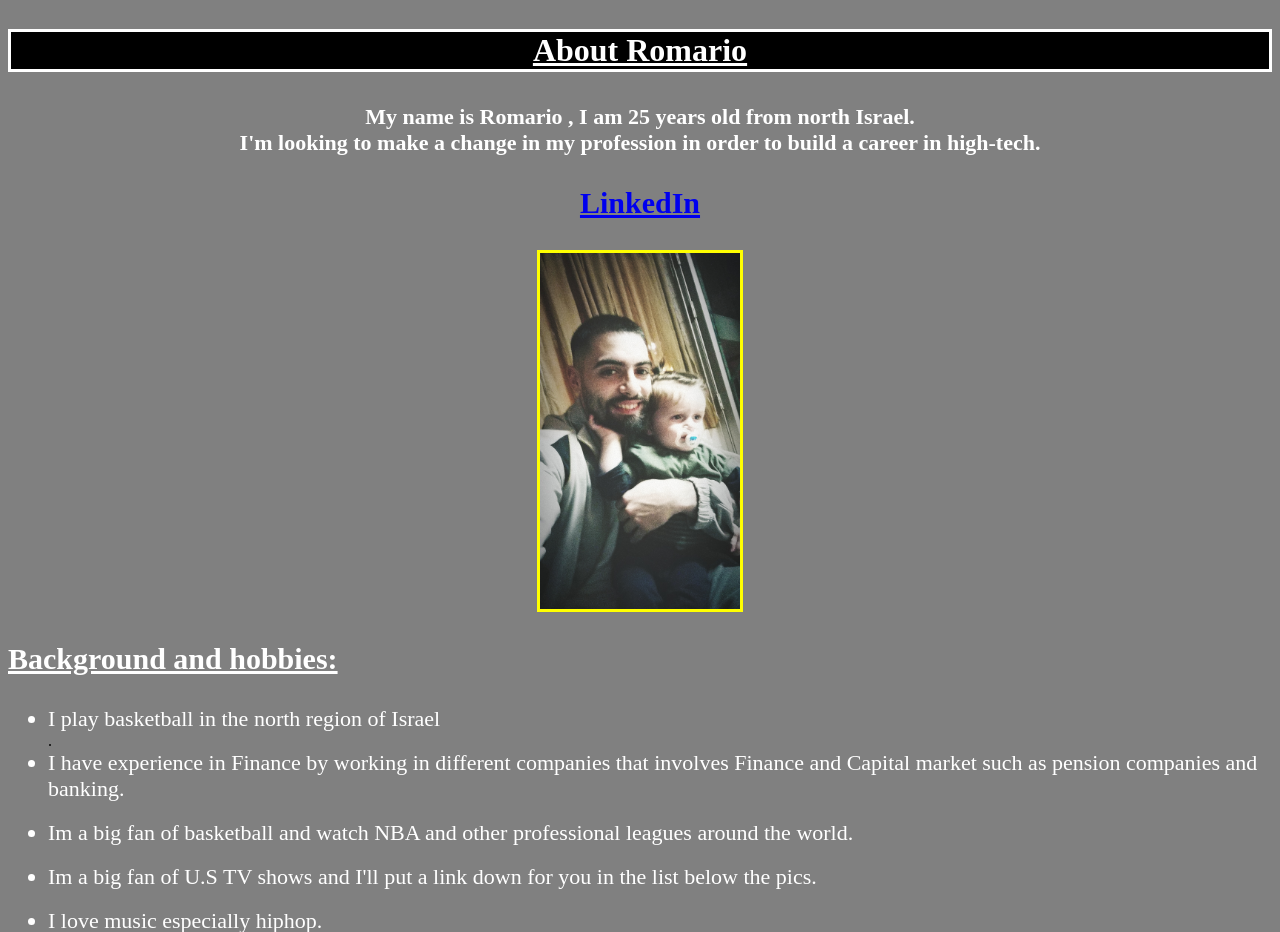
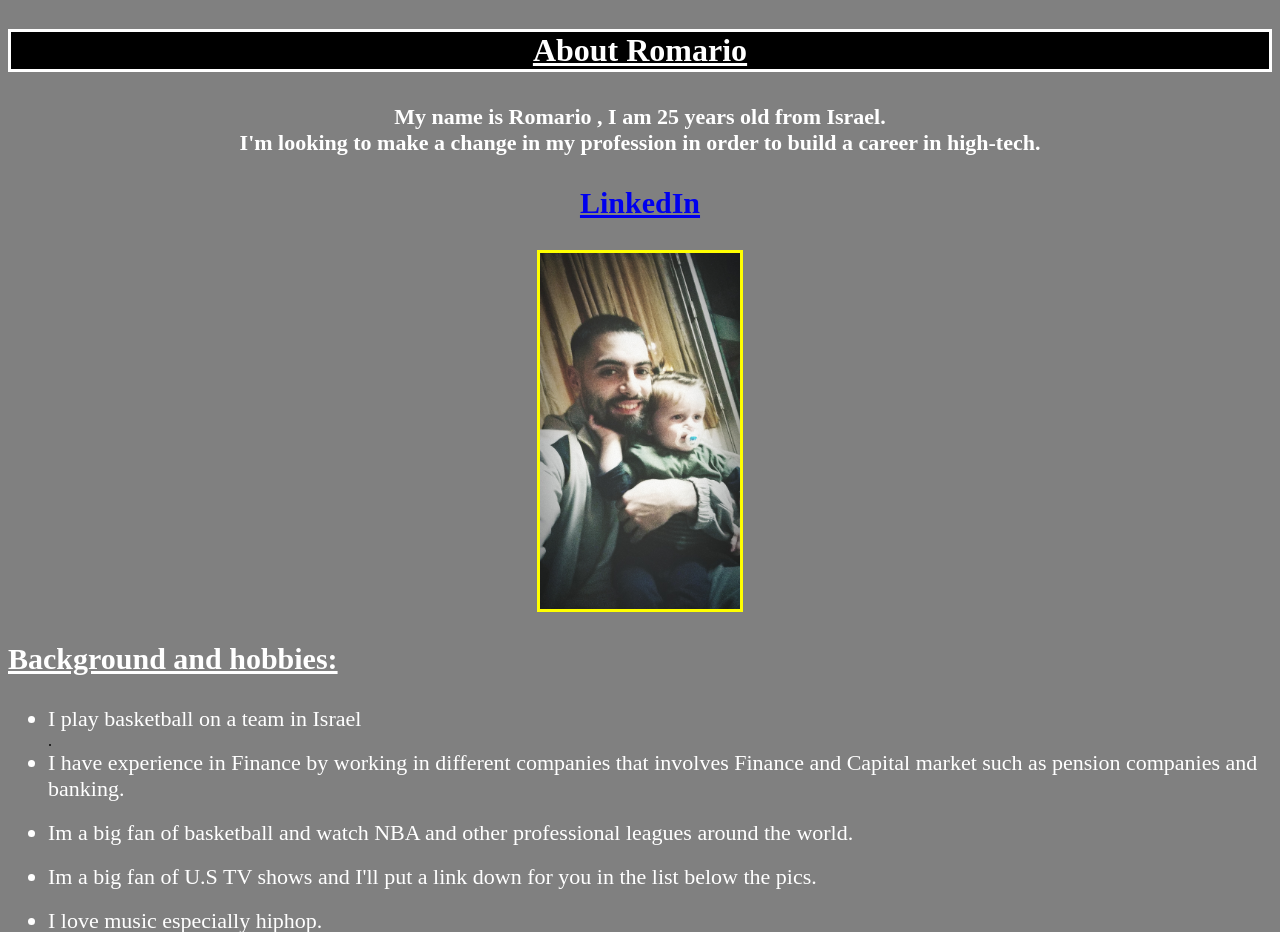
Before and after one commit to Romarionijim/basketball, a plain HTML site: page index.html in a window 1280 px wide. Shown: the part 534-1466 px from the top of the page. Drawn offline with Linux system fonts and the light colour scheme.

Commit message:
Update index.html

```diff
--- a/index.html
+++ b/index.html
@@ -9,7 +9,7 @@
 <img class="center" style="width:200px; border:solid yellow" src="me.jpg"/>
 <h3 style="text-align:center; color:white; font-size:32px; background-color:black; border:solid white;"><b><u>About Romario</u></b></h3>
 <p style="color:white; font-size:22px; text-align:center;">
-<b>My name is Romario , I am 25 years old from north Israel.<br> I'm looking to make a change in my profession in order to build a career in high-tech.</b>
+<b>My name is Romario , I am 25 years old from Israel.<br> I'm looking to make a change in my profession in order to build a career in high-tech.</b>
 <a href="https://www.linkedin.com/in/romario-nijim-31b2b6201/" target="_blank">
 <h3 class="white" style="text-align:center"><b>LinkedIn</b></h3>
 </a>
@@ -19,7 +19,7 @@
 <h3 style="color:white; font-size:30px;"><b><u>Background and hobbies:</u></b></h3>
 <p style="color:white; font-size:22px;">
 <ul>
-	<li style="color:white; font-size:22px;">I play basketball in the north region of Israel</li>.<br><li style="color:white; font-size:22px;">I have experience in Finance by working in different companies that involves Finance and Capital market such as pension companies and banking.</li><br><li style="color:white; font-size:22px;">Im a big fan of basketball and watch NBA and other professional leagues around the world.</li><br><li style="color:white; font-size:22px;">Im a big fan of U.S TV shows and I'll put a link down for you in the list below the pics.</li><br><li style="color:white; font-size:22px;">I love music especially hiphop.</li></ul></p>
+	<li style="color:white; font-size:22px;">I play basketball on a team in Israel</li>.<br><li style="color:white; font-size:22px;">I have experience in Finance by working in different companies that involves Finance and Capital market such as pension companies and banking.</li><br><li style="color:white; font-size:22px;">Im a big fan of basketball and watch NBA and other professional leagues around the world.</li><br><li style="color:white; font-size:22px;">Im a big fan of U.S TV shows and I'll put a link down for you in the list below the pics.</li><br><li style="color:white; font-size:22px;">I love music especially hiphop.</li></ul></p>
 <hr><h3 style="color:yellow; font-size:22px;">Videos: (click on the images to see my Full Game - Enjoy :)</h3></hr>
 
 <a href="https://www.youtube.com/watch?v=_XVu2fDqOiQ&t=1995s" target="_blank"/>
```
